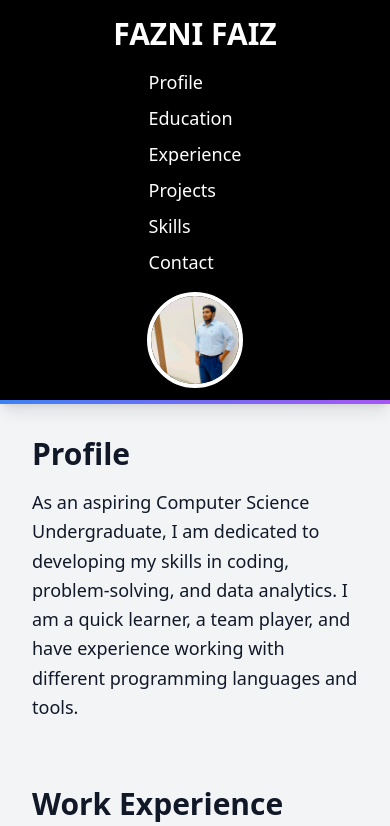
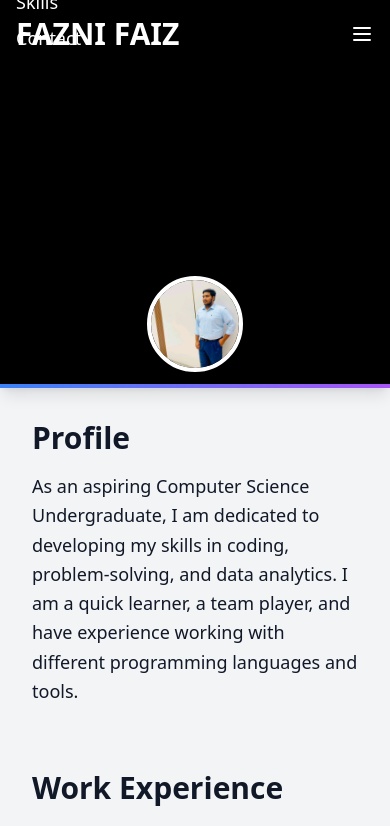
Before and after one commit to fazni-faiz/fazni_portfolio, a React (Create React App) app: page / in a window 390 px wide. Shown: the top 826 px of the page. Built offline with nearby package versions, Linux system fonts and the light colour scheme.

Commit message:
update 3

```diff
--- a/src/components/Header.js
+++ b/src/components/Header.js
@@ -1,14 +1,31 @@
-import React from 'react';
+import React, { useState } from 'react';
 import fazniImage from '../img/fazni.jpeg';
+import { MenuIcon, XIcon } from '@heroicons/react/outline'; // Import Heroicons for the menu and close icons
 
 const Header = () => {
+  const [isMenuOpen, setIsMenuOpen] = useState(false);
+
+  const toggleMenu = () => setIsMenuOpen(!isMenuOpen);
+
   return (
     <header className="bg-black text-white p-4 md:p-6 shadow-lg relative">
       <div className="container mx-auto flex flex-col md:flex-row justify-between items-center">
         {/* Left Side: Name and Navigation */}
-        <div className="flex flex-col md:flex-row items-center space-y-4 md:space-y-0 md:space-x-6">
+        <div className="flex items-center justify-between w-full md:w-auto">
           <h1 className="text-3xl md:text-4xl font-bold">FAZNI FAIZ</h1>
-          <nav>
+          {/* Mobile Menu Button */}
+          <button
+            onClick={toggleMenu}
+            className="md:hidden text-white focus:outline-none"
+          >
+            {isMenuOpen ? <XIcon className="w-6 h-6"/> : <MenuIcon className="w-6 h-6"/>}
+          </button>
+        </div>
+
+        {/* Navigation */}
+        <nav
+          className={`flex flex-col md:flex-row md:space-x-6 space-y-4 md:space-y-0 w-full md:w-auto transition-transform duration-300 ease-in-out ${isMenuOpen ? 'translate-y-0' : '-translate-y-full'} md:translate-y-0`}
+        >
           <ul className="flex flex-col md:flex-row space-y-2 md:space-y-0 md:space-x-6 text-lg">
             <li><a href="#profile" className="hover:text-gray-400">Profile</a></li>
             <li><a href="#education" className="hover:text-gray-400">Education</a></li>
@@ -18,7 +35,6 @@ const Header = () => {
             <li><a href="#contact" className="hover:text-gray-400">Contact</a></li>
           </ul>
         </nav>
-        </div>
 
         {/* Right Side: Image */}
         <div className="w-24 h-24 md:w-28 md:h-28 lg:w-32 lg:h-32 rounded-full overflow-hidden border-4 border-white mt-4 md:mt-0">
```
Lines whose indentation alone changed are shown as unchanged.
